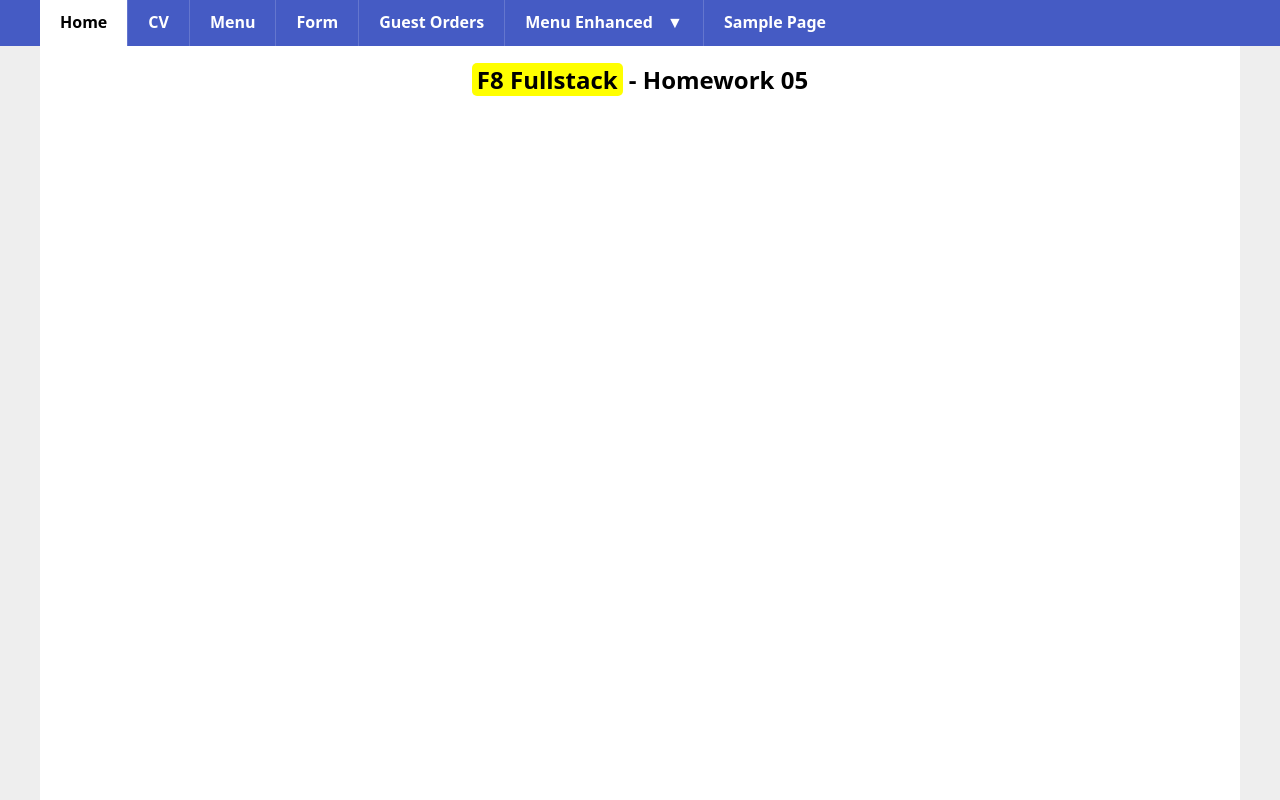
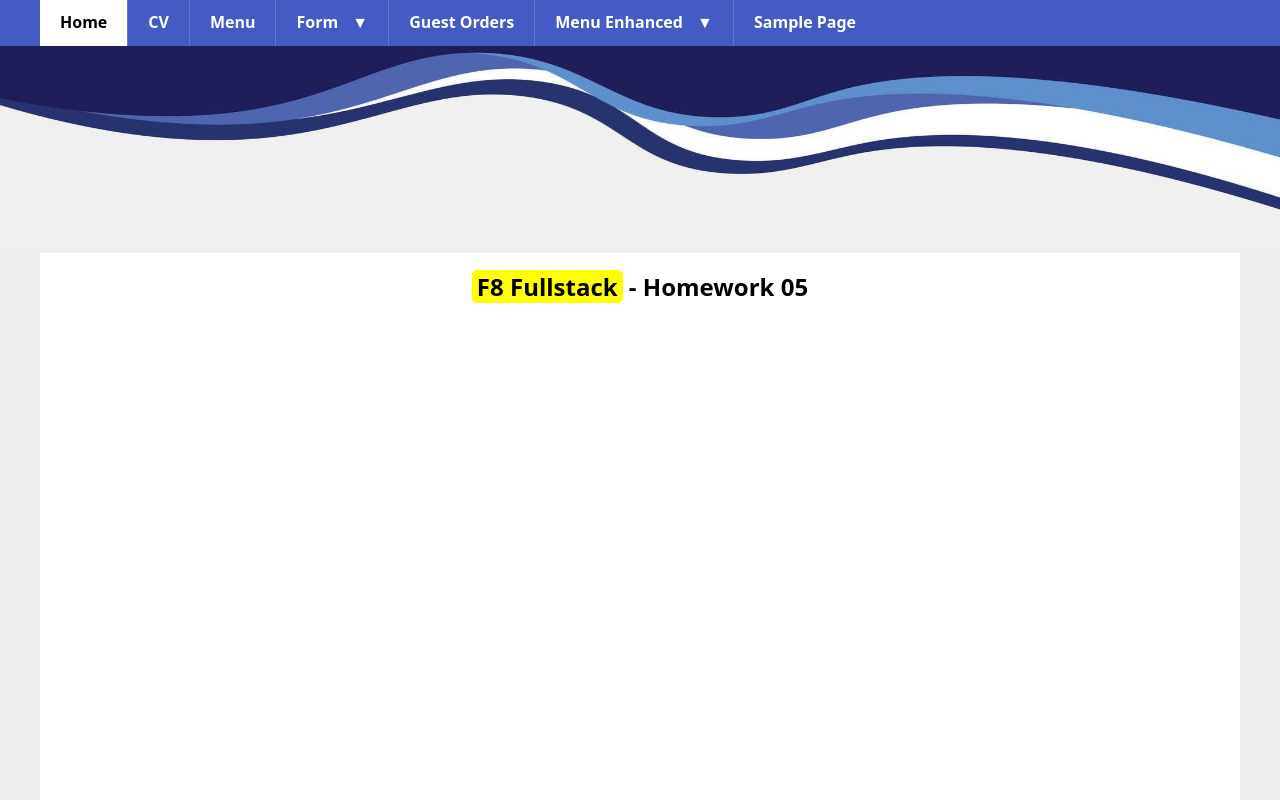
Before and after one commit to baotracofficial/f8-fullstack-day-5, a plain HTML site: page index.html in a window 1280 px wide. Shown: the top 800 px of the page. Drawn offline with Linux system fonts and the light colour scheme.

Commit message:
feat(navigation): add form interactive menu link

```diff
--- a/index.html
+++ b/index.html
@@ -21,7 +21,14 @@
                         <li class="active"><a href="./">Home</a></li>
                         <li><a href="./cv.html">CV</a></li>
                         <li><a href="./menu.html">Menu</a></li>
-                        <li><a href="./form.html">Form</a></li>
+                        <li class="sub-menu">
+                            <a href="./form.html">
+                                Form
+                            </a>
+                            <ul>
+                                <li><a href="./form-interactive.html">Form Interactive</a></li>
+                            </ul>
+                        </li>
                         <li><a href="#!">Guest Orders</a></li>
                         <li class="sub-menu">
                             <a href="./menu-enhanced.html">
@@ -37,7 +44,9 @@
                     </ul>
                 </div>
             </nav><!-- End nav -->
-
+            <div class="banner">
+                <img width="100%" height="200px" src="./img/img-banner-bg.jpg" alt="banner background image" />
+            </div>
             <div class="container">
                 <!-- Start content -->
                 <div class="content">
```
Also changed, not shown: menu-enhanced.html (+8 -1 lines), menu.html (+8 -1 lines).
